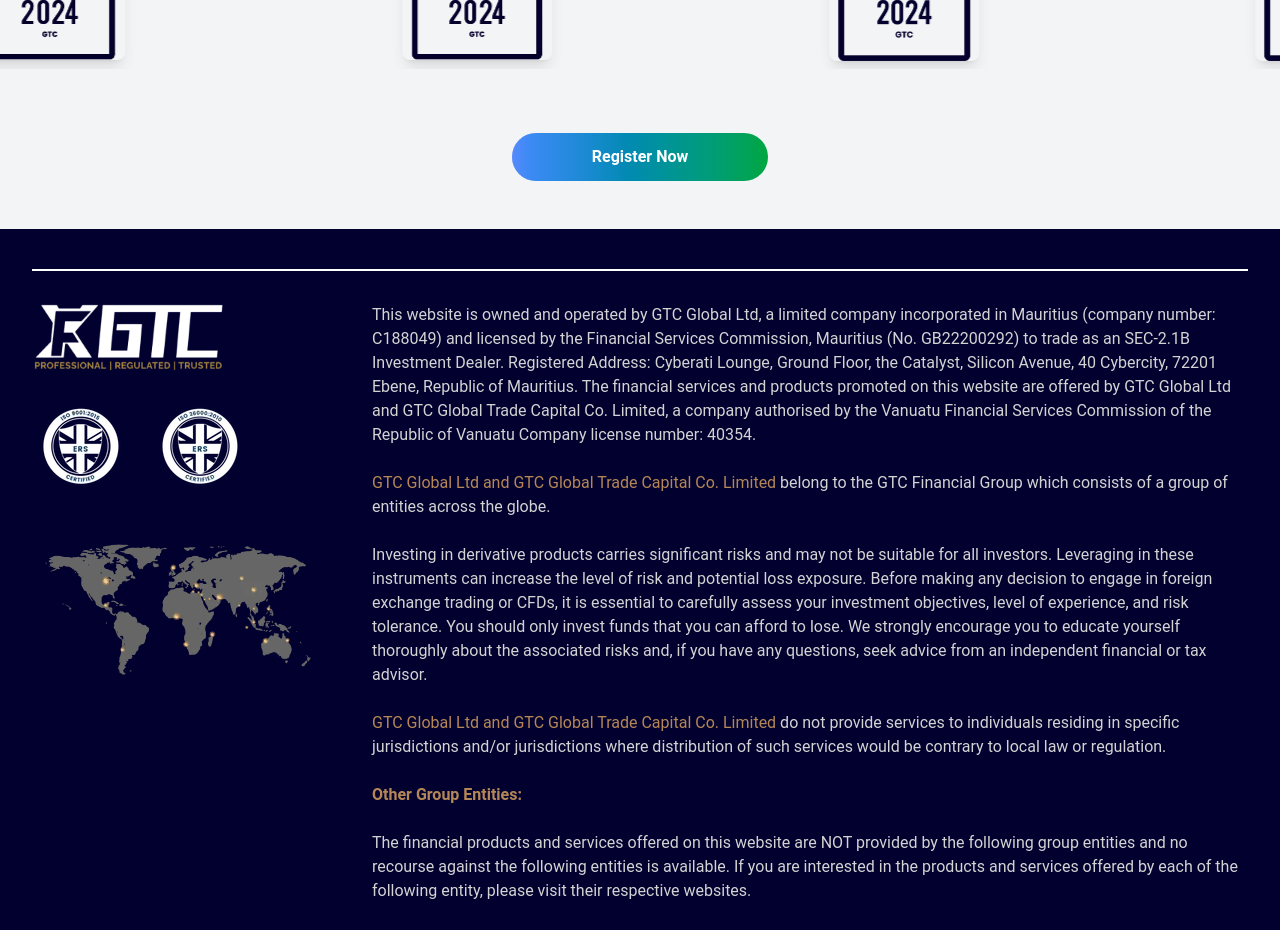
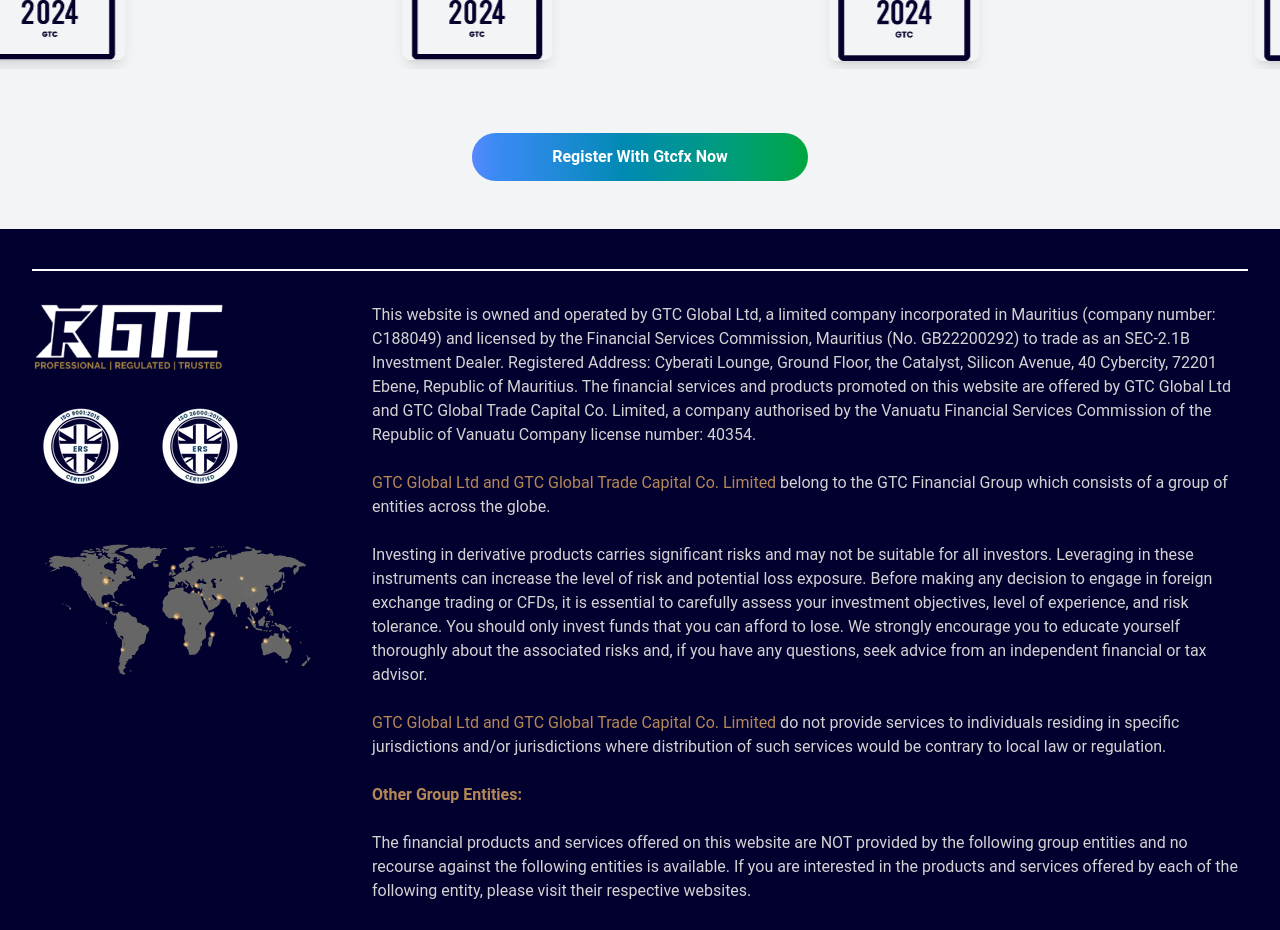
Before and after one commit to Greatpips/Apexcore, a React (Vite) app: page / in a window 1280 px wide. Shown: the part 6720-7650 px from the top of the page. Built offline with nearby package versions, Linux system fonts and the light colour scheme.

Commit message:
made changes

```diff
--- a/src/AwardSlider.jsx
+++ b/src/AwardSlider.jsx
@@ -12,7 +12,7 @@
 import award10 from './Img/award10.webp';
 import award11 from './Img/award11.webp';
 import award12 from './Img/award12.webp';
-import SignupForm from "./SignupForm";
+
 
 const images = [
   award1,
@@ -30,7 +30,6 @@
 ];
 
 const AwardSlider = () => {
-  const [showForm, setShowForm] = useState(false);
   const [isTransitioning, setIsTransitioning] = useState(false);
   const [showSuccessModal, setShowSuccessModal] = useState(false);
   const [status, setStatus] = useState(null);
@@ -126,17 +125,17 @@
       <div className="flex justify-center items-center mt-[4em]">
          <button
 
-                  onClick={() => setShowForm(true)}
-                    className="relative px-8 md:px-20 py-3 font-semibold text-white rounded-full
+
+                    className="relative px-8 md:px-20 py-3 text-white rounded-full
                     bg-gradient-to-r from-blue-600 to-green-600
                     overflow-hidden transition-transform duration-300
                     hover:scale-110 hover:rotate-1"
                   >
-                    <span className="relative z-10">Register Now</span>
+                    <span className="relative z-10"><a href="https://mygtcportal.com/getview?view=register&token=ejtowwwwqowwwwww" className="font-semibold">Register With Gtcfx Now</a></span>
                     <span className="glow-slide"></span>
                   </button>
       </div>
-      {showForm && <SignupForm onClose={() => setShowForm(false)} />}
+
     </div>
 
 
```
